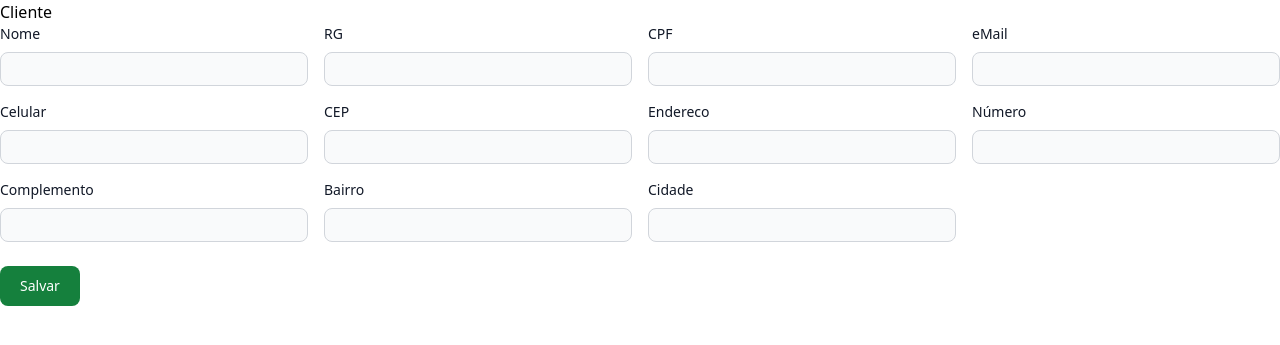
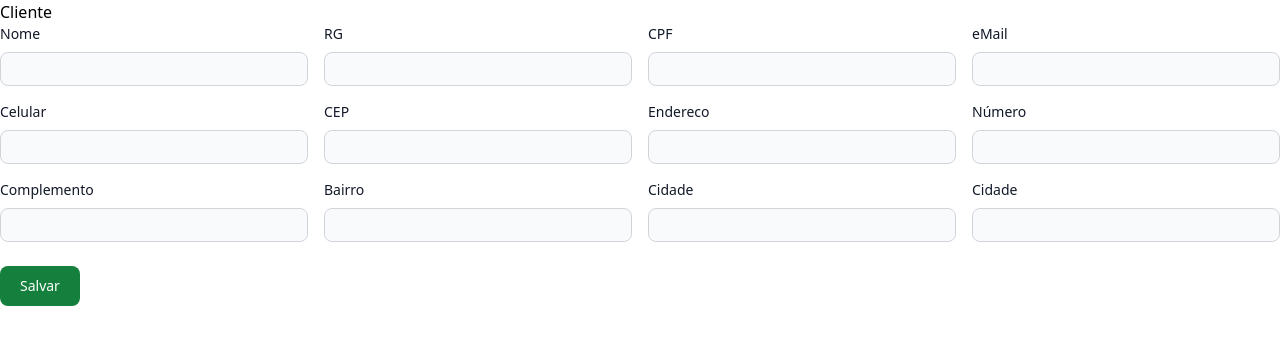
Before and after one commit to SFreiress/SistemaDeVendas-DJango, a Django app: page /clients/ in a window 1280 px wide. Shown: the top 345 px of the page. Run offline with Django 4.2, Linux system fonts and the light colour scheme; data that the repository does not hold is empty; some libraries are stand-ins or nearby versions.

Commit message:
Adjust Cliente

```diff
--- a/Vendas/clients/templates/clients.html
+++ b/Vendas/clients/templates/clients.html
@@ -90,6 +90,12 @@
                     <input type="text" id="cidadeInput" name="cidade"
                         class="block w-full p-2 text-gray-900 border border-gray-300 rounded-lg bg-gray-50 sm:text-xs focus:ring-blue-500 focus:border-blue-500 dark:bg-gray-700 dark:border-gray-600 dark:placeholder-gray-400 dark:text-white dark:focus:ring-blue-500 dark:focus:border-blue-500">
                 </div>
+                <div>
+                    <label for="ufInput"
+                        class="block mb-2 text-sm font-medium text-gray-900 dark:text-black">Cidade</label>
+                    <input type="text" id="ufInput" name="uf"
+                        class="block w-full p-2 text-gray-900 border border-gray-300 rounded-lg bg-gray-50 sm:text-xs focus:ring-blue-500 focus:border-blue-500 dark:bg-gray-700 dark:border-gray-600 dark:placeholder-gray-400 dark:text-white dark:focus:ring-blue-500 dark:focus:border-blue-500">
+                </div>
             </div>
             <button type="submit"
                 class="focus:outline-none text-white bg-green-700 hover:bg-green-800 focus:ring-4 focus:ring-green-300 font-medium rounded-lg text-sm px-5 py-2.5 mr-2 mb-2 dark:bg-green-600 dark:hover:bg-green-700 dark:focus:ring-green-800">Salvar</button>
--- a/Vendas/products/models.py
+++ b/Vendas/products/models.py
@@ -30,3 +30,4 @@ class Cliente(models.Model):
     complemento = models.CharField(max_length=50)
     bairro = models.CharField(max_length=50)
     cidade = models.CharField(max_length=50)
+    uf = models.CharField(max_length=50)
```
